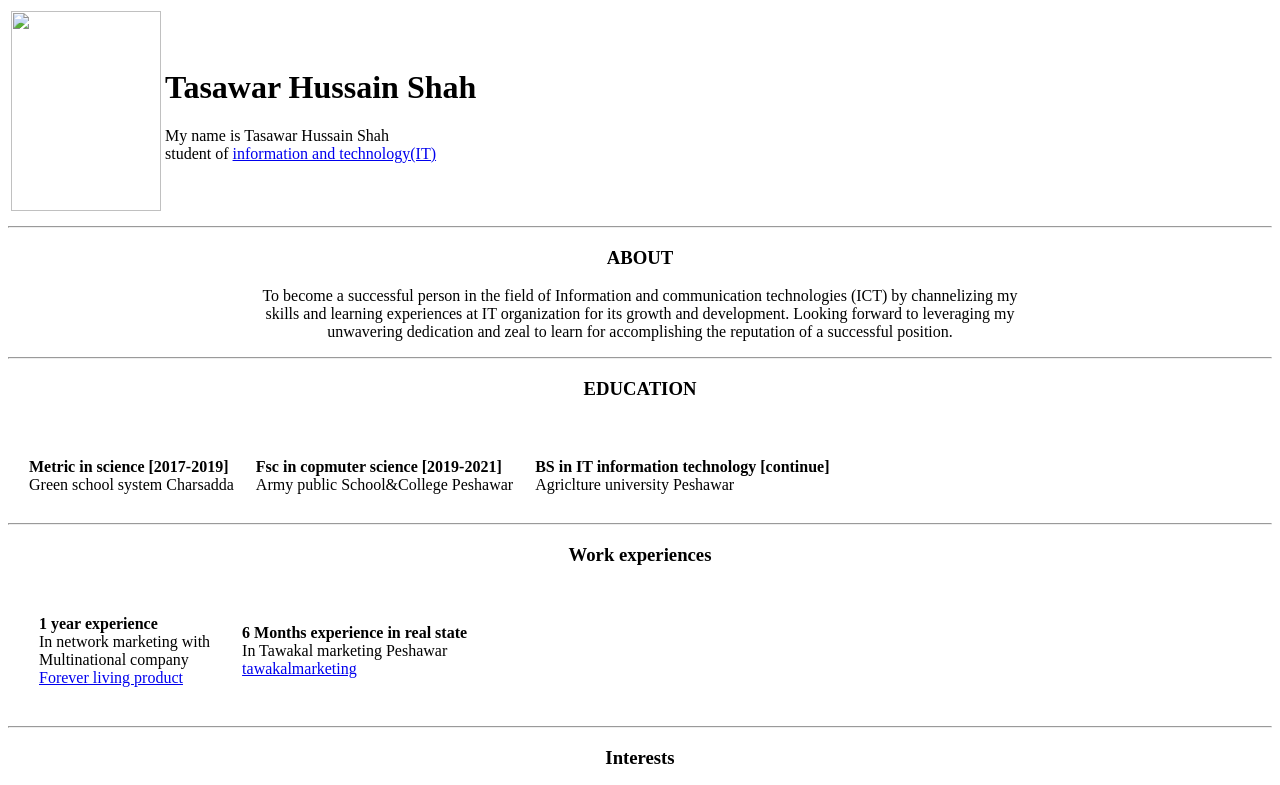
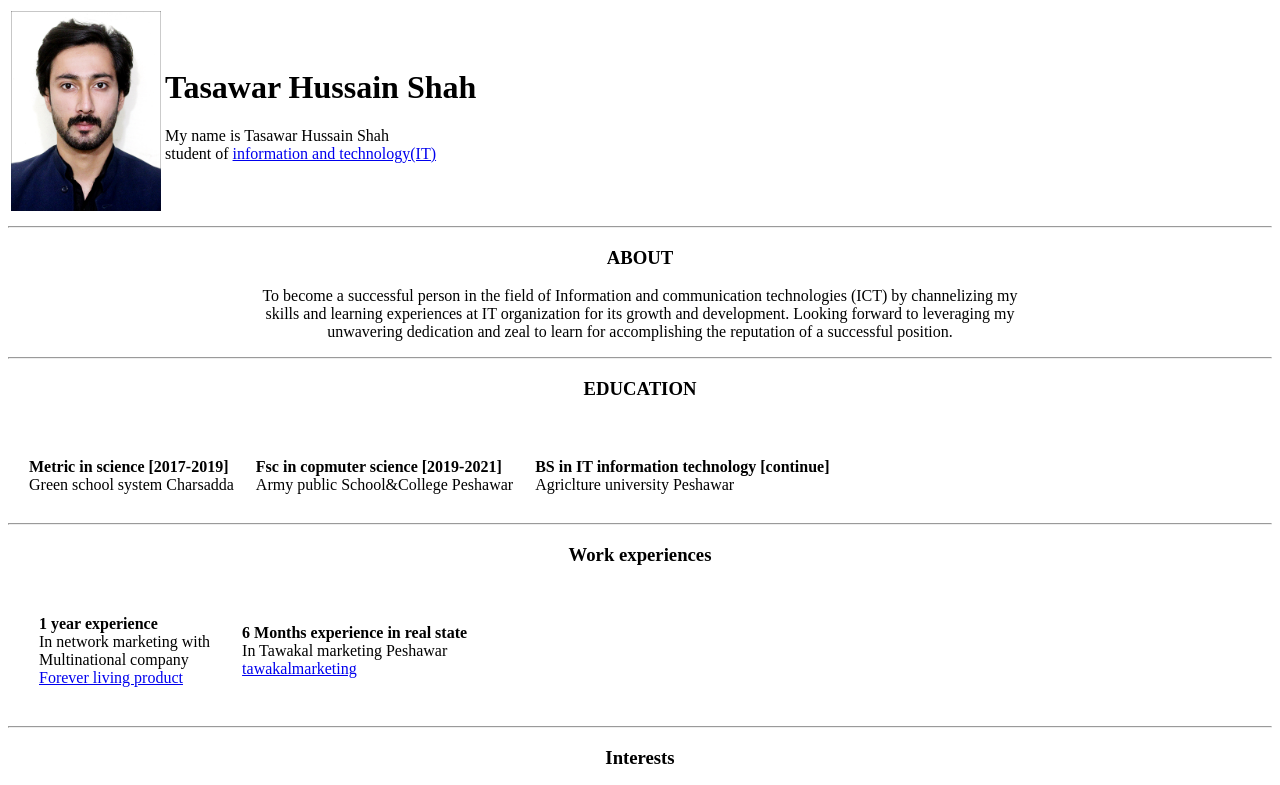
Before and after one commit to SHAHG470/CV, a plain HTML site: page index.html in a window 1280 px wide. Shown: the top 785 px of the page. Drawn offline with Linux system fonts and the light colour scheme.

Commit message:
Update index.html

```diff
--- a/index.html
+++ b/index.html
@@ -11,7 +11,7 @@
     <table>
         <tr>
             <td>
-                <img src="pic/IMG_9576.JPG" height="200px" width="150px" alt="">
+                <img src="IMG_9576.JPG" height="200px" width="150px" alt="">
             </td>
             <td>
                 <h1>Tasawar Hussain Shah</h1>
```
